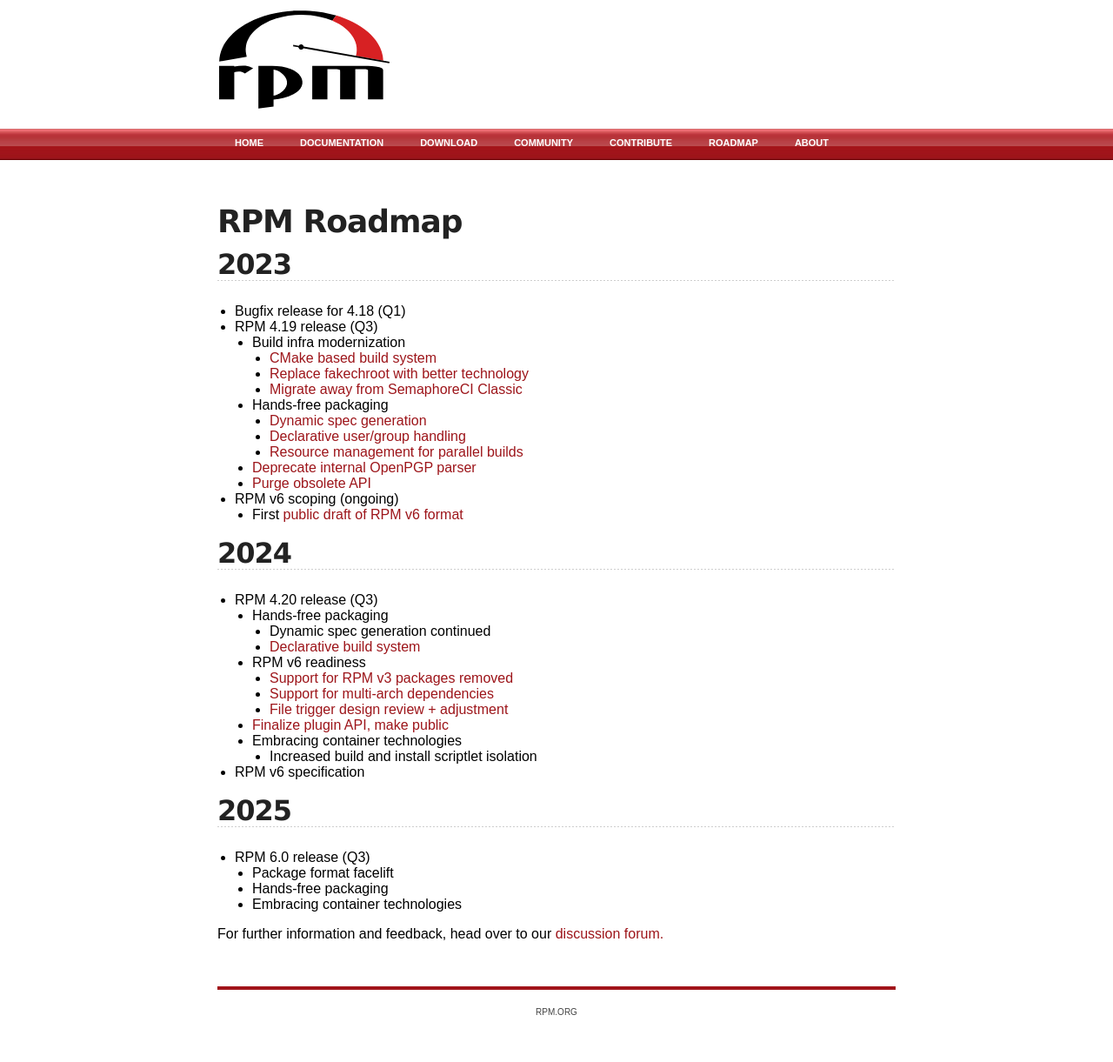
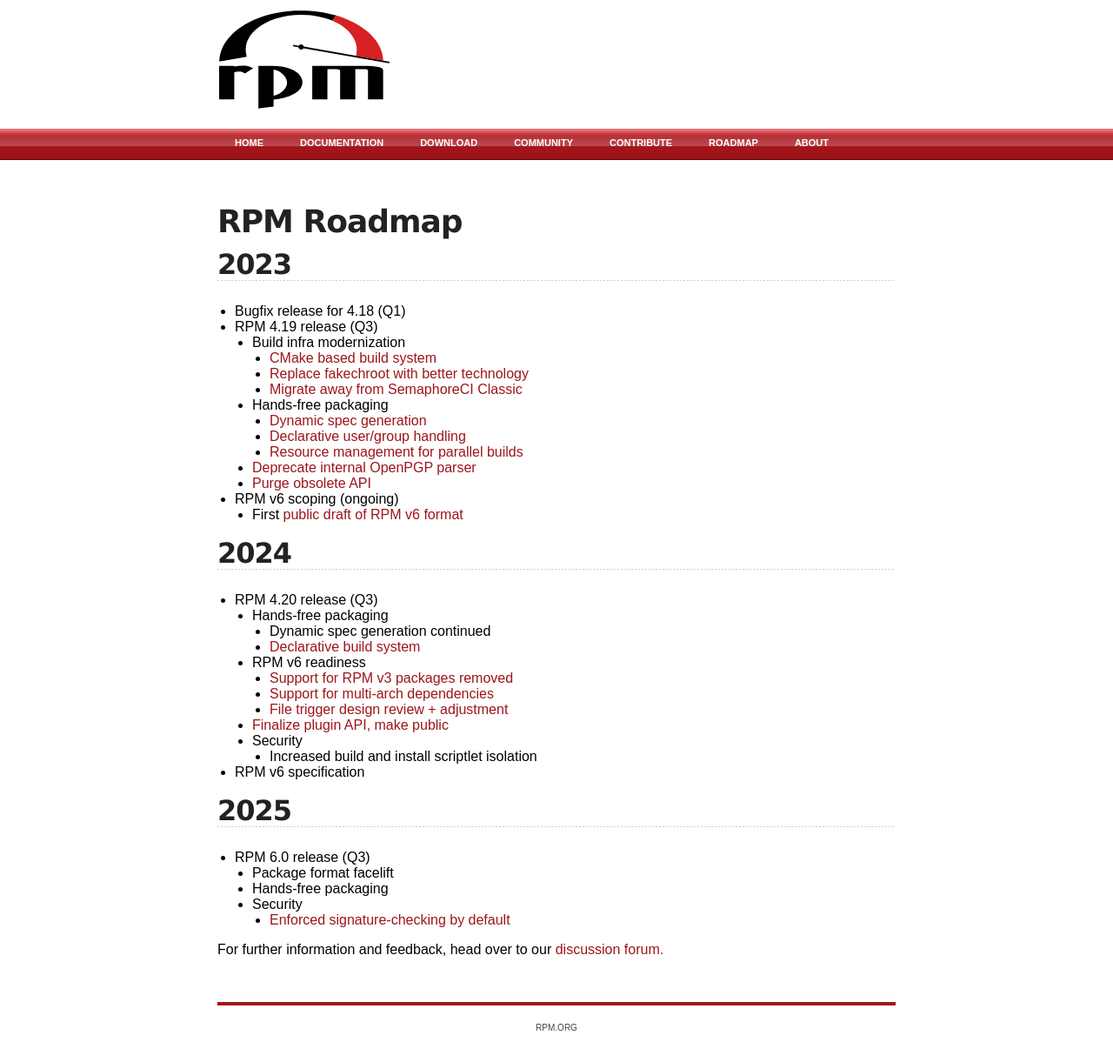
Before and after one commit to rpm-software-management/rpm-web, a Jekyll site: the page built from roadmap.md, in a window 1280 px wide. Shown: the whole page at 87% size. Built offline with Jekyll 4.4.1, drawn with Linux system fonts in a browser that asks for light colours.

Commit message:
Containers are just a means to an end, "security" is the actual line

```diff
--- a/roadmap.md
+++ b/roadmap.md
@@ -31,7 +31,7 @@ title: rpm.org - Roadmap
     * [Support for multi-arch dependencies](https://github.com/rpm-software-management/rpm/issues/2197)
     * [File trigger design review + adjustment](https://github.com/rpm-software-management/rpm/issues/2655)
   * [Finalize plugin API, make public](https://github.com/rpm-software-management/rpm/issues/1536)
-  * Embracing container technologies
+  * Security
     * Increased build and install scriptlet isolation
 
 * RPM v6 specification
@@ -40,6 +40,7 @@ title: rpm.org - Roadmap
 * RPM 6.0 release (Q3)
   * Package format facelift
   * Hands-free packaging
-  * Embracing container technologies
+  * Security
+    * [Enforced signature-checking by default](https://github.com/rpm-software-management/rpm/issues/1573)
 
 For further information and feedback, head over to our [discussion forum.](https://github.com/rpm-software-management/rpm/discussions/2015)
```
